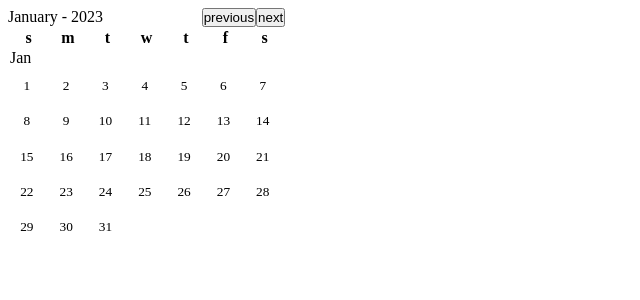
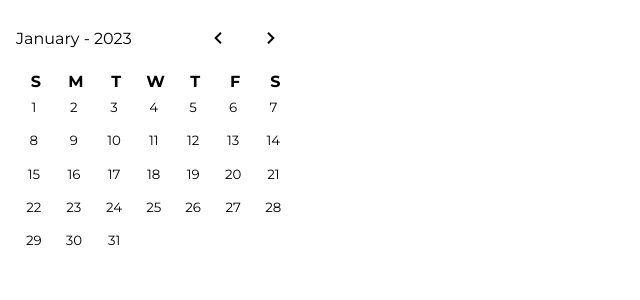
Before and after one commit to AndersonAndrad/poc-date-range-pricker, an Angular app: page / in a window 1280 px wide. Shown: the top 300 px of the page, without its empty margins (0-640 px from the left). Built offline with nearby package versions, Linux system fonts and the light colour scheme.

Commit message:
add font - fix style when mouse hover day

```diff
--- a/src/app/app.component.html
+++ b/src/app/app.component.html
@@ -1,9 +1,17 @@
 <div class="container">
   <div class="header">
     <div>{{getFullMonth()}} - {{currentYear}}</div>
-    <div>
-      <button (click)="previousMonth()">previous</button>
-      <button (click)="nextMonth()">next</button>
+    <div class="buttons">
+      <button (click)="previousMonth()">
+        <span class="material-symbols-outlined">
+          chevron_left
+        </span>
+      </button>
+      <button (click)="nextMonth()">
+        <span class="material-symbols-outlined">
+          chevron_right
+        </span>
+      </button>
     </div>
   </div>
   <table>
@@ -17,9 +25,6 @@
     <th>s</th>
     </thead>
     <tbody>
-    <tr>
-      <td colspan="7">{{getSmallMonth()}}</td>
-    </tr>
     <tr *ngFor="let week of days">
       <td *ngFor="let day of week">
         <button
@@ -30,6 +35,7 @@
         >
           <spand
             class="span"
+            *ngIf="day.day"
             [ngClass]="{
             inRange: day.inRange,
             selected: day.selected}">
--- a/src/app/app.component.scss
+++ b/src/app/app.component.scss
@@ -45,6 +45,17 @@
       background: none;
       border: #7DB61C solid 0.5px;
       cursor: pointer;
+
+      display: flex;
+      align-items: center;
+      justify-content: center;
+      box-sizing: border-box;
+      width: 90%;
+      height: 90%;
+      line-height: 1;
+      border-radius: 50%;
+      background: transparent;
+      padding: 9px 11px;
     }
 
     &.selected {
@@ -58,8 +69,60 @@
   display: flex;
   flex-direction: row;
   justify-content: space-between;
+  align-items: center;
+  gap: 12px;
 }
 
 .container{
   width: fit-content;
+  padding: 8px;
+
+  display: flex;
+  flex-direction: column;
+  gap: 12px;
 }
+
+table {
+  border-collapse: collapse;
+
+  thead {
+    th{
+      text-transform: uppercase;
+    }
+  }
+}
+
+.buttons {
+  display: flex;
+  gap: 5px;
+
+  > button {
+      display: flex;
+      align-items: center;
+      justify-content: center;
+      box-sizing: border-box;
+      line-height: 1;
+      border-radius: 50%;
+      background: transparent;
+      border: none;
+      padding: 10px 12px;
+
+
+    &:hover {
+      background: none;
+      border: #7DB61C solid 0.5px;
+      cursor: pointer;
+
+      display: flex;
+      align-items: center;
+      justify-content: center;
+      box-sizing: border-box;
+      width: 90%;
+      height: 90%;
+      line-height: 1;
+      border-radius: 50%;
+      background: transparent;
+      padding: 9px 11px;
+    }
+  }
+}
--- a/src/index.html
+++ b/src/index.html
@@ -5,9 +5,16 @@
   <title>PocDatePicker</title>
   <base href="/">
   <meta name="viewport" content="width=device-width, initial-scale=1">
+  <link rel="preconnect" href="https://fonts.googleapis.com">
+  <link rel="preconnect" href="https://fonts.gstatic.com" crossorigin>
+  <link rel="stylesheet"
+        href="https://fonts.googleapis.com/css2?family=Material+Symbols+Outlined:opsz,wght,FILL,GRAD@20..48,100..700,0..1,-50..200"/>
+  <link
+    href="https://fonts.googleapis.com/css2?family=Montserrat:ital,wght@0,100;0,200;0,300;0,400;0,500;0,600;0,700;0,800;0,900;1,100;1,200;1,300;1,400;1,500;1,600;1,700;1,800;1,900&display=swap"
+    rel="stylesheet">
   <link rel="icon" type="image/x-icon" href="favicon.ico">
 </head>
 <body>
-  <app-root></app-root>
+<app-root></app-root>
 </body>
 </html>
--- a/src/styles.scss
+++ b/src/styles.scss
@@ -1 +1,4 @@
 /* You can add global styles to this file, and also import other style files */
+* {
+  font-family: 'Montserrat', sans-serif;
+}
```
